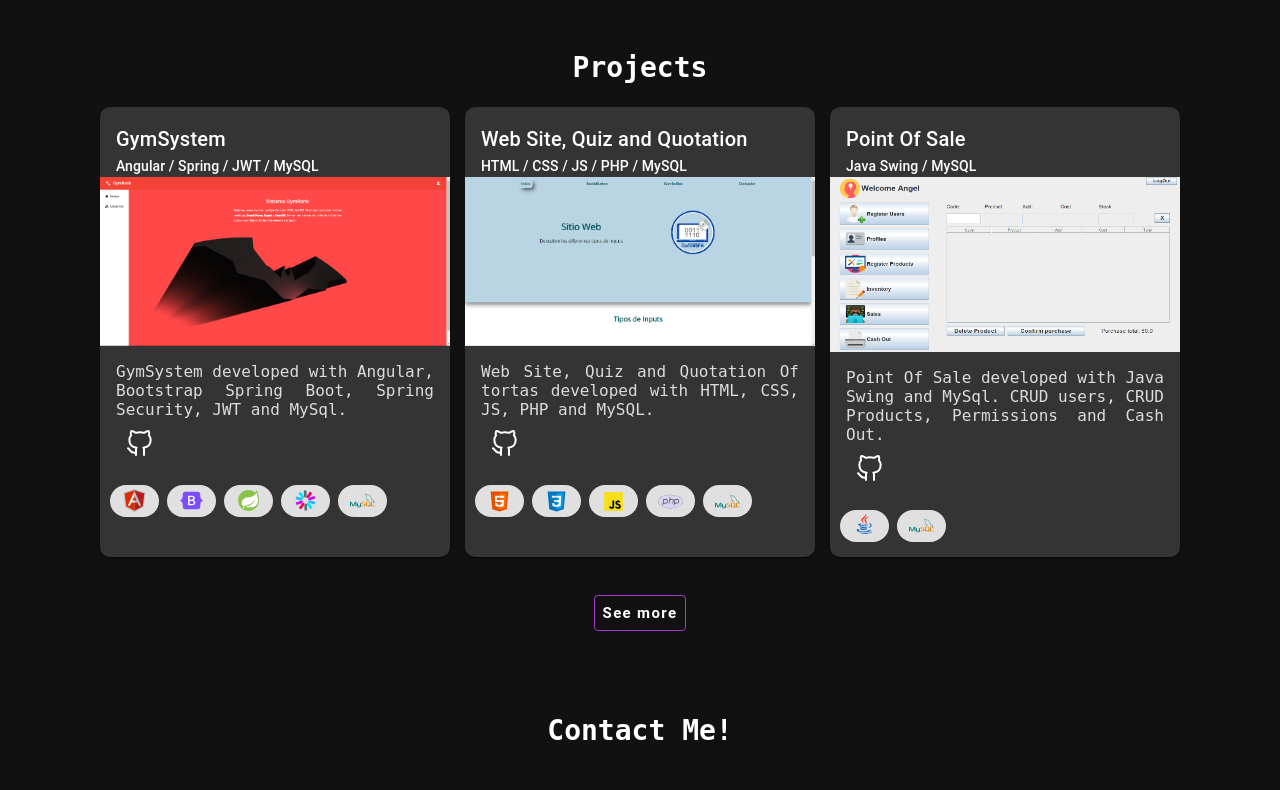
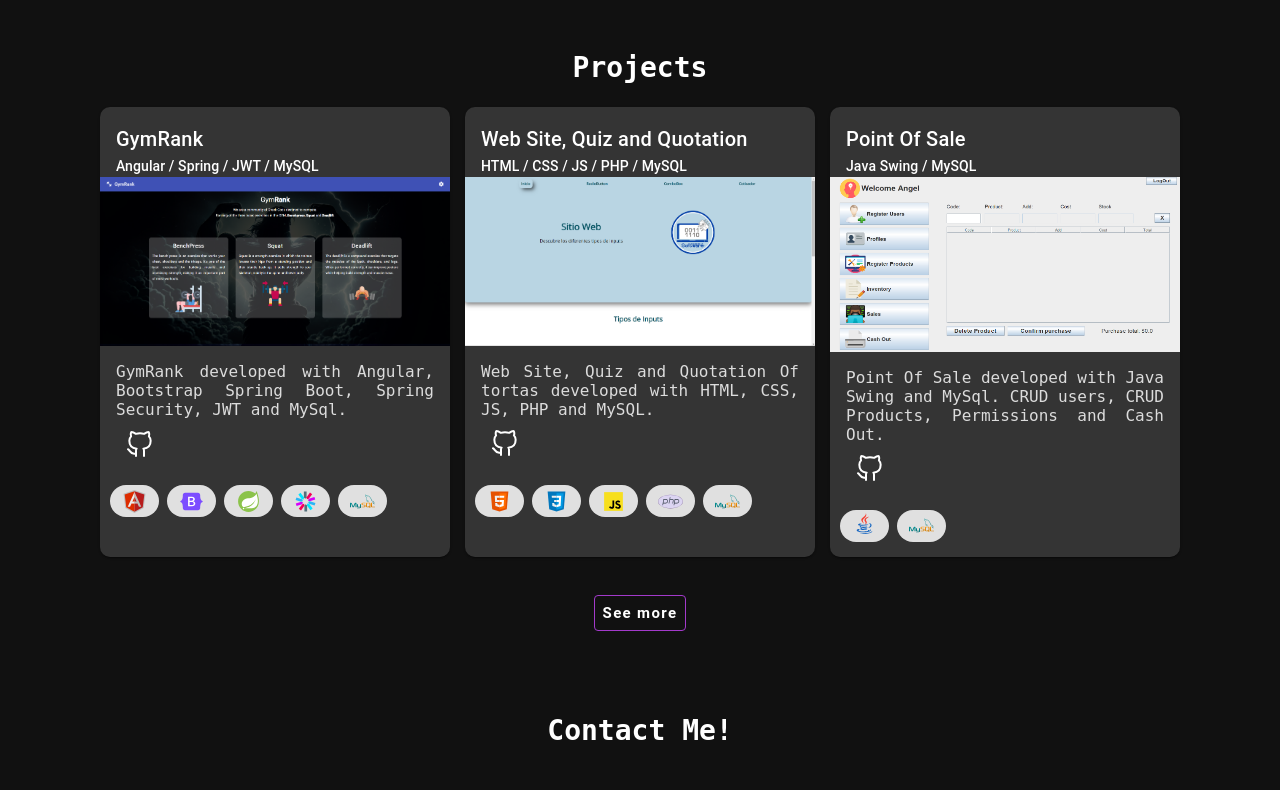
Before and after one commit to AngelCorre/Portfolio, an Angular app: page / in a window 1280 px wide. Shown: the part 660-1450 px from the top of the page. Built offline with nearby package versions, Linux system fonts and the light colour scheme; a web font is replaced by a local one.

Commit message:
update gymrank

```diff
--- a/src/app/pages/home/home.component.html
+++ b/src/app/pages/home/home.component.html
@@ -124,12 +124,12 @@
 
                 <mat-card class="example-card mg-t">
                     <mat-card-header>
-                        <mat-card-title>GymSystem</mat-card-title>
+                        <mat-card-title>GymRank</mat-card-title>
                         <mat-card-subtitle class="text-primary">Angular / Spring / JWT / MySQL</mat-card-subtitle>
                       </mat-card-header>
-                      <img mat-card-image src="../../../assets/cap-system.png" alt="Crud System">
+                      <img mat-card-image src="../../../assets/gymrank.png" alt="Crud System">
                     <mat-card-content>
-                        <p>GymSystem developed with Angular, Bootstrap Spring Boot, Spring Security, JWT and MySql.</p>
+                        <p>GymRank developed with Angular, Bootstrap Spring Boot, Spring Security, JWT and MySql.</p>
                     </mat-card-content>
                     <mat-card-actions>
                         <button class="text-primary" mat-button [matMenuTriggerFor]="menu2"><svg xmlns="http://www.w3.org/2000/svg" class="icon icon-tabler icon-tabler-brand-github" width="32" height="32" viewBox="0 0 24 24" stroke-width="1.5" stroke="#ffffff" fill="none" stroke-linecap="round" stroke-linejoin="round">
```
Also changed, not shown: src/assets/gymrank.png (added).
